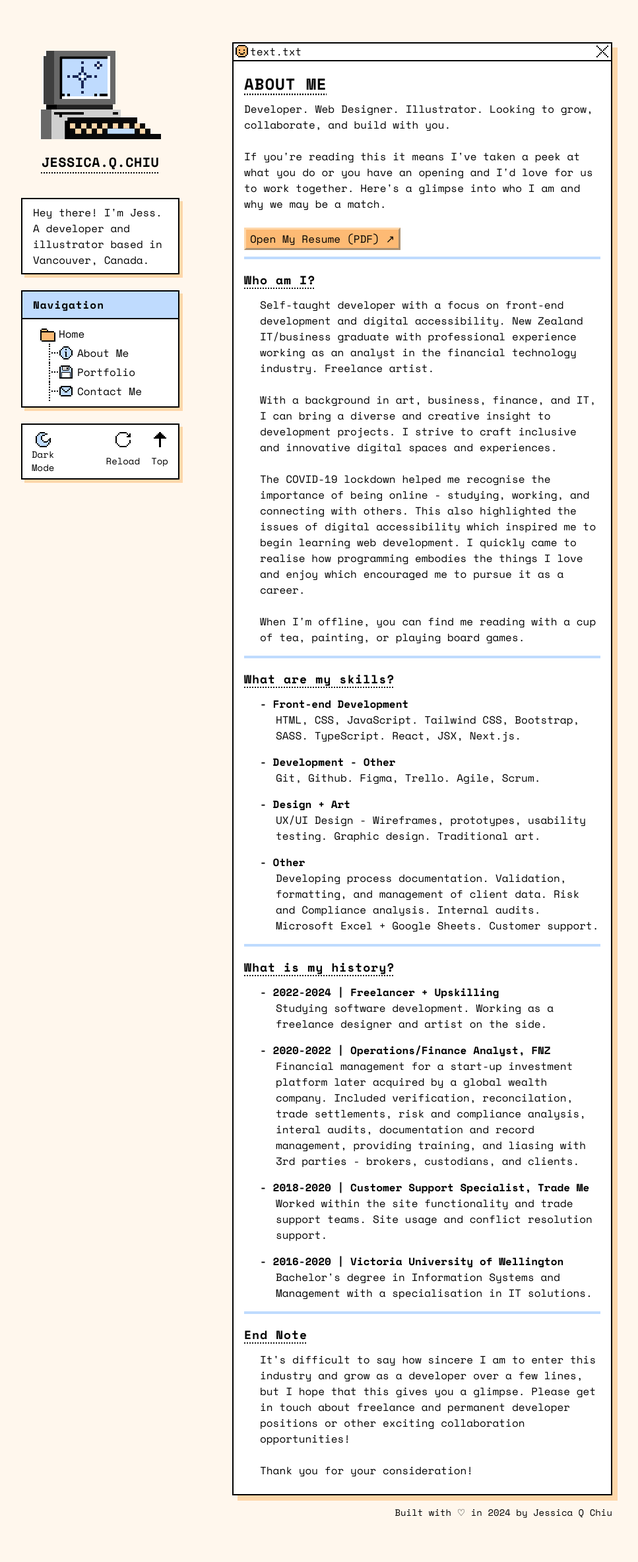
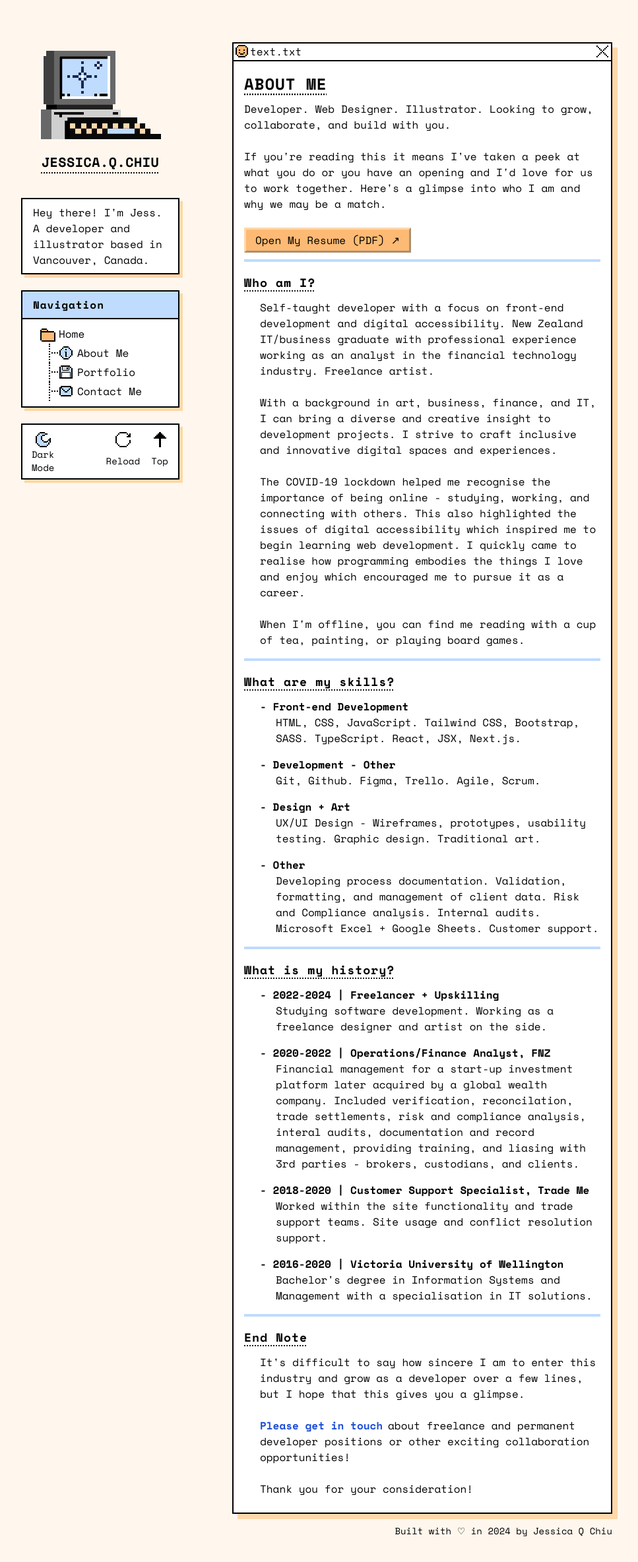
Before and after one commit to JessicaQChiu/jessica-q-chiu-portfolio, a Next.js app: page /about in a window 1280 px wide. Shown: the top 2368 px of the page at 66% size, without its empty margins (160-1127 px from the left). Built offline with nearby package versions, Linux system fonts and the light colour scheme.

Commit message:
Updated about page button and contact link

```diff
--- a/src/app/about/page.tsx
+++ b/src/app/about/page.tsx
@@ -1,6 +1,7 @@
 "use client";
 import React from "react";
 import Button from "../components/button";
+import Link from "next/link";
 
 const About = () => {
   return (
@@ -17,7 +18,7 @@ const About = () => {
       </p>
       <br />
       <Button>
-        <a href="Jessica Chiu - Resume.pdf" target="_blank" rel="noreferrer">
+        <a href="Jessica Chiu - Resume.pdf" target="_blank" rel="noreferrer" className="my-1 px-2 border-orange-300 border-2 border-dotted hover:border-black">
           Open My Resume (PDF) ↗
         </a>
       </Button>
@@ -98,8 +99,14 @@ const About = () => {
       <p className="ml-6">
         It&apos;s difficult to say how sincere I am to enter this industry and
         grow as a developer over a few lines, but I hope that this gives you a
-        glimpse. Please get in touch about freelance and permanent developer
-        positions or other exciting collaboration opportunities!
+        glimpse.
+        <br />
+        <br />
+        <Link href="/contact" className="mr-2 font-bold text-blue-700 dark:text-teal-200 hover:underline hover:underline-offset-2 hover:decoration-2">
+          Please get in touch
+        </Link>
+         about freelance and permanent developer positions or other exciting
+        collaboration opportunities!
         <br />
         <br />
         Thank you for your consideration!
--- a/src/app/components/button/index.tsx
+++ b/src/app/components/button/index.tsx
@@ -12,7 +12,7 @@ const Button: React.FC<Props> = ({
       style={{
          height: "auto",
          width: "auto",
-         padding: "2px 6px",
+         padding: "4px 4px",
          backgroundColor:"#fdba74",
          color: "#000000",
          border: "outset",
```
